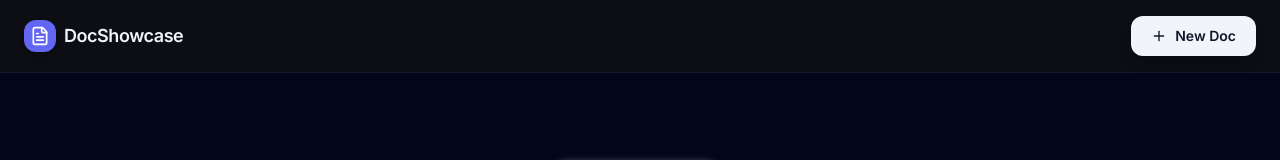
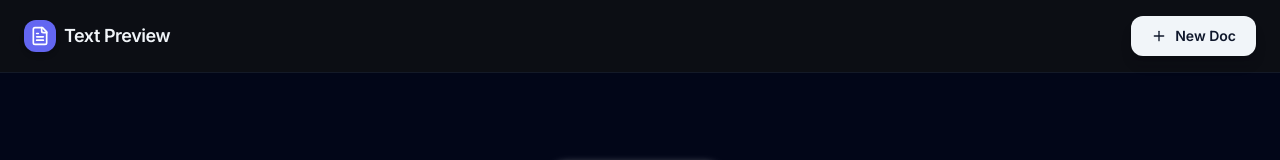
Before and after one commit to Divyanshverse/Textpreview, a React (Vite) app: page / in a window 1280 px wide. Shown: the top 160 px of the page. Built offline with nearby package versions, Linux system fonts and the light colour scheme.

Commit message:
style: rename application to Text Preview
Update branding and attribution across the UI and documentation to reflect the new application name and owner.

```diff
--- a/src/pages/EditorPage.tsx
+++ b/src/pages/EditorPage.tsx
@@ -354,9 +354,9 @@ export default function EditorPage() {
         <footer className="py-6 border-t border-slate-200/50 dark:border-slate-800/50 flex items-center justify-between px-8 bg-[#f5f7fa]/80 dark:bg-[#0f1115]/80 text-sm font-medium text-slate-500 dark:text-slate-400">
           <div className="flex items-center gap-2 text-slate-400">
             <FileText className="w-4 h-4" />
-            DocShowcase
+            Text Preview
           </div>
-          <div>Built by <span className="text-slate-900 dark:text-white font-semibold">AryansDevStudios</span></div>
+          <div>Built by <span className="text-slate-900 dark:text-white font-semibold">divyanshverse</span></div>
         </footer>
 
         <SettingsModal
@@ -384,7 +384,7 @@ export default function EditorPage() {
             <div className="bg-brand-500 text-white p-1 rounded-md">
               <FileText className="w-4 h-4" />
             </div>
-            <span className="hidden sm:inline tracking-tight">DocShowcase</span>
+            <span className="hidden sm:inline tracking-tight">Text Preview</span>
           </div>
 
           <div className="h-4 w-px bg-slate-300 dark:bg-slate-700 hidden sm:block"></div>
--- a/src/pages/Home.tsx
+++ b/src/pages/Home.tsx
@@ -32,7 +32,7 @@ export default function Home() {
           <div className="bg-brand-500 text-white p-1.5 rounded-xl shadow-md">
             <FileText className="w-5 h-5" />
           </div>
-          <span>DocShowcase</span>
+          <span>Text Preview</span>
         </div>
         <div className="flex items-center gap-4">
           <button
--- a/src/pages/ViewPage.tsx
+++ b/src/pages/ViewPage.tsx
@@ -149,7 +149,7 @@ export default function ViewPage() {
           <div className="bg-indigo-600 text-white p-1.5 rounded-md">
             <FileText className="w-4 h-4" />
           </div>
-          <span className="tracking-tight font-medium">DocShowcase</span>
+          <span className="tracking-tight font-medium">Text Preview</span>
         </div>
         <div className="font-semibold text-slate-800 dark:text-slate-200 truncate px-4">
           {documentData.title || 'Shared Document'}
```
Also changed, not shown: 1 other file (tests, documents, lock files or other folders).
